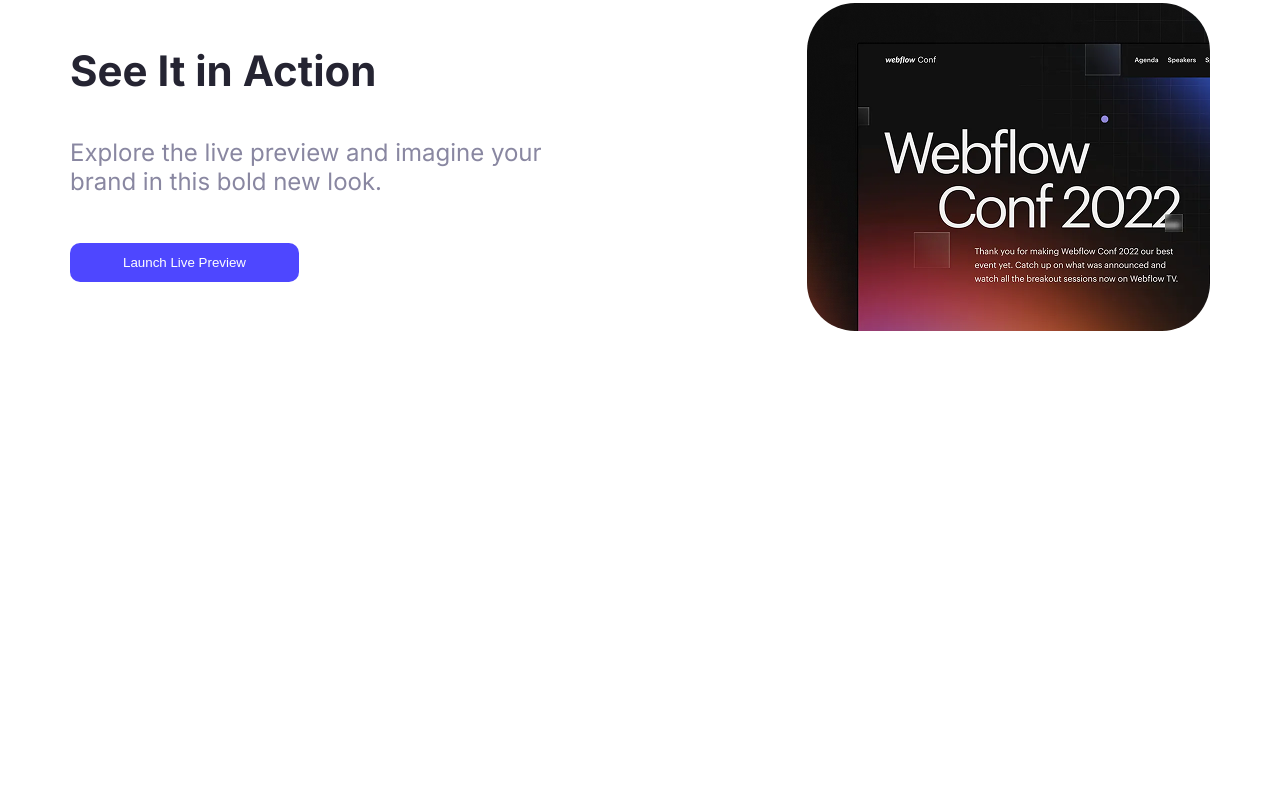
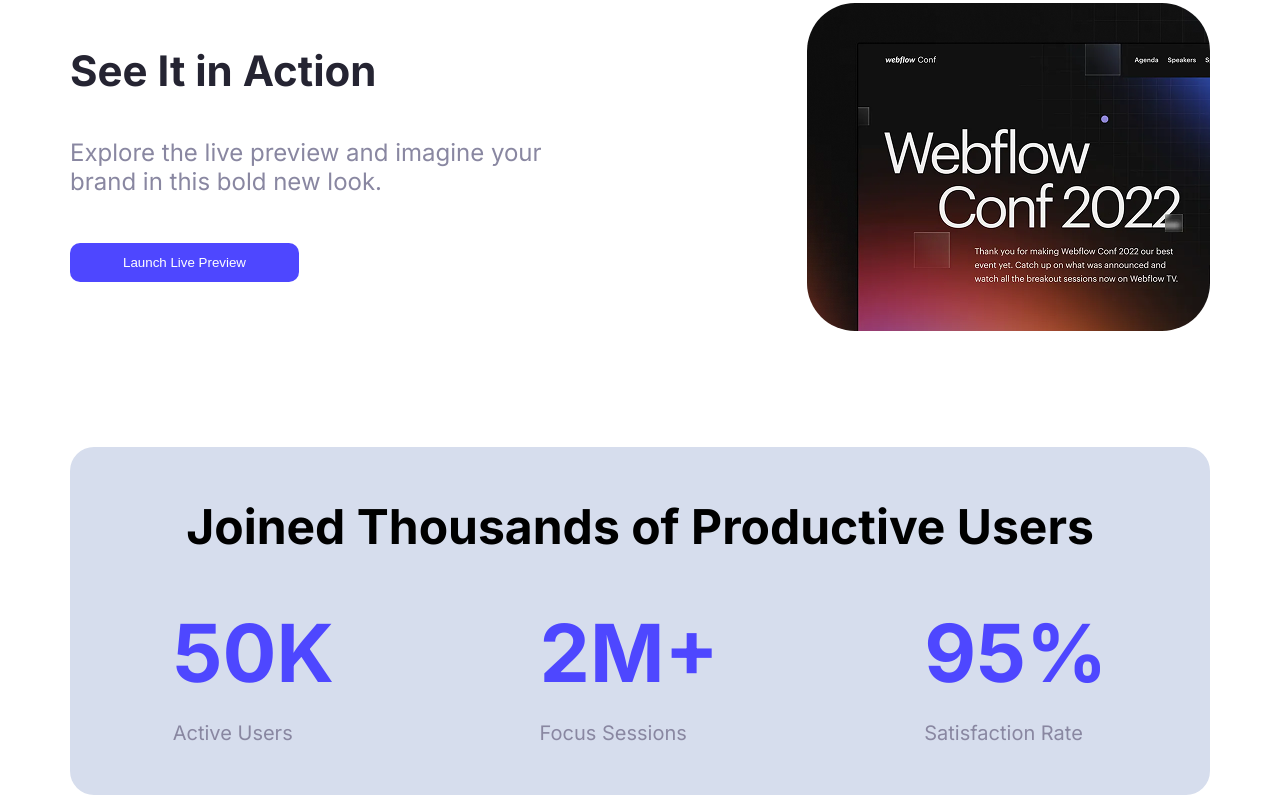
Before and after one commit to dreamer303/Assignment01, a plain HTML site: page index.html in a window 1280 px wide. Shown: the part 827-1638 px from the top of the page. Before the commit the page ends 1274 px from the top, so only its background shows below. Drawn offline with Linux system fonts and the light colour scheme.

Commit message:
Productive Users Section added

```diff
--- a/index.html
+++ b/index.html
@@ -29,17 +29,49 @@
     </header>
     <main>
         <!-- See It in Action -->
-         <section class="see-it-in">
+        <section class="see-it-in">
             <div class="see-it">
                 <p class="see-it-title">See It in Action</p>
                 <p class="see-it-subtitle">Explore the live preview and imagine your brand in this bold new look.</p>
                 <button class="see-it-button">Launch Live Preview</button>
             </div>
             <div class="see-it-image"><img src="Assets/wc-mini.png" alt="web-flow image"></div>
+        </section>
+
+        <!-- Productive Users Section -->
+        <section class="productive-user">
+            <p class="productive-user-title">Joined Thousands of Productive Users</p>
+            <div class="user">
+                <div class="active-user">
+                    <p class="user-number">50K</p>
+                    <p class="user-title">Active Users</p>
+                </div>
+                <div class="focus">
+                    <p class="user-number">2M+</p>
+                    <p class="user-title">Focus Sessions</p>
+                </div>
+                <div class="rate">
+                    <p class="user-number">95%</p>
+                    <p class="user-title">Satisfaction Rate</p>
+                </div>
+            </div>
+        </section>
+        <!-- Challenge section  -->
+        <!-- User feedback section -->
+
+        <section class="user-review">
+
+        </section>
+
+        <!-- Let’s Get In Touch Section -->
+         <section class="get-in-touch">
+            <div class="get-it">
+                <p class="get-in-title"></p>
+            </div>
+            <div class="get-in-form">
+
+            </div>
          </section>
-
-         <!-- Productive Users Section -->
-
     </main>
 
 </body>
--- a/style.css
+++ b/style.css
@@ -111,3 +111,42 @@ button:hover{
 
 }
 /* Productive Users Section */
+.productive-user{
+    max-width: 1140px;
+    margin: 0 auto;
+    background-color: #D6DDED;
+    border-radius: 24px;
+}
+.productive-user-title{
+    font-size: 48px;
+    font-weight: bold;
+    text-align: center;
+    margin-top: 50px;
+    padding-top: 50px;
+}
+.user{
+    display: flex;
+    justify-content: space-around;
+}
+.user-number{
+    font-size: 80px;
+    font-weight: bold;
+    color: #4E47FF;
+    margin-bottom: 2px;
+    margin-top: 0px;
+    text-align: center;
+}
+.user-title{
+    font-size: 20px;
+    color:#8987A1 ;
+    margin-bottom: 50px;
+}
+
+/* User feedback section style */
+
+
+
+/* style end */
+
+
+/* Let’s Get In Touch Section style */
```
